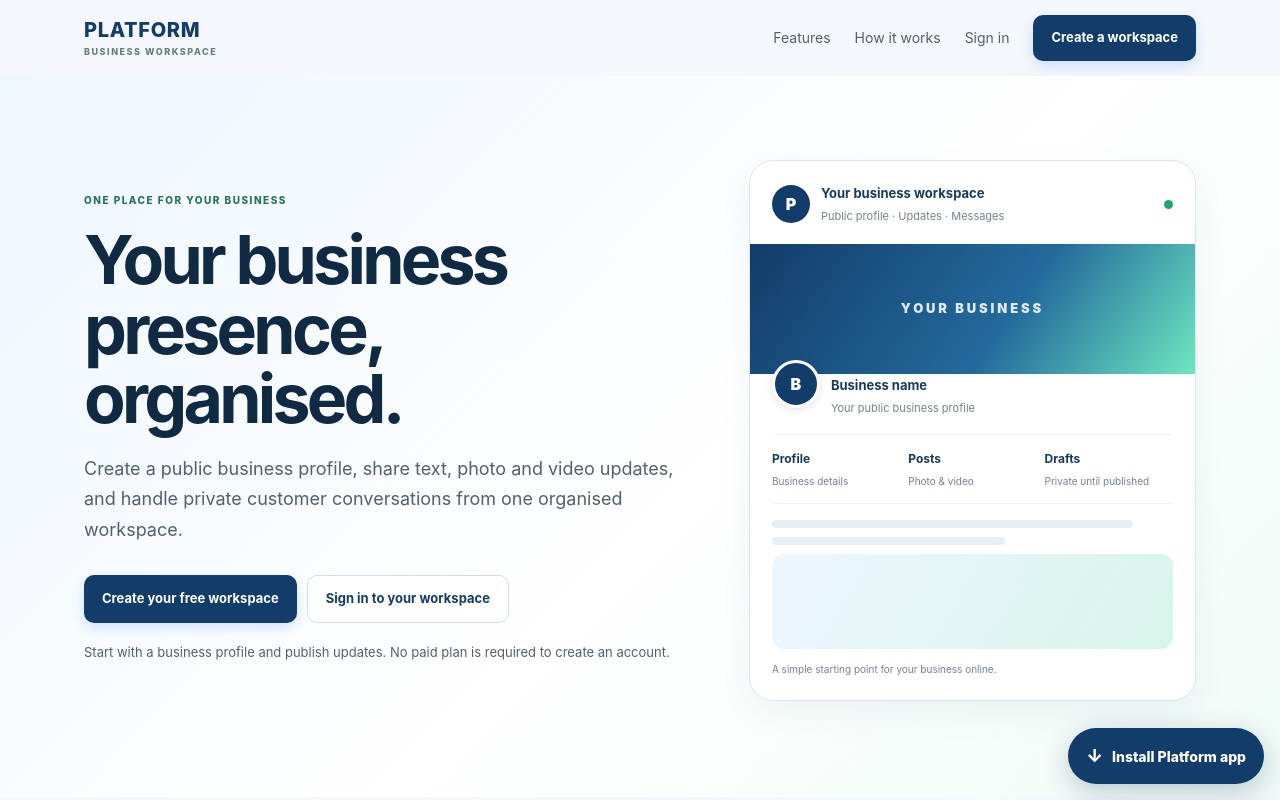
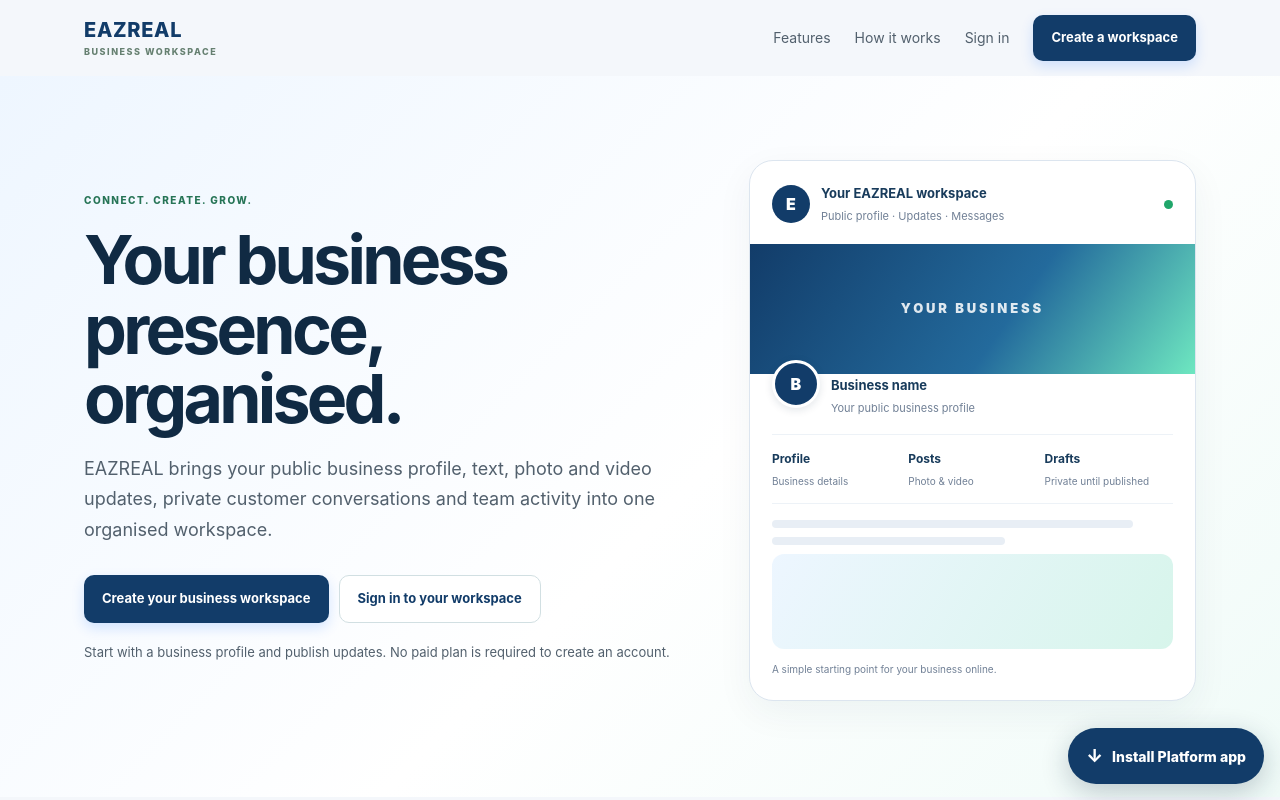
Before and after one commit to agentsarahmitchell56-code/USHopeBridge, a Next.js app: page / in a window 1280 px wide. Shown: the top 800 px of the page. Built offline with nearby package versions, Linux system fonts and the light colour scheme.

Commit message:
Rebrand business landing page as EAZREAL

```diff
--- a/app/page.tsx
+++ b/app/page.tsx
@@ -10,7 +10,7 @@ export default function HomePage() {
   return (
     <main>
       <header className="nav container" style={{ minHeight: 76, gap: 24 }}>
-        <Link href="/" className="brand" aria-label="Platform home">PLATFORM<span>BUSINESS WORKSPACE</span></Link>
+        <Link href="/" className="brand" aria-label="EAZREAL home">EAZREAL<span>BUSINESS WORKSPACE</span></Link>
         <nav className="links" aria-label="Main navigation">
           <a href="#features">Features</a>
           <a href="#how-it-works">How it works</a>
@@ -26,17 +26,17 @@ export default function HomePage() {
       <section className="hero">
         <div className="container hero-grid">
           <div>
-            <span className="eyebrow">ONE PLACE FOR YOUR BUSINESS</span>
+            <span className="eyebrow">CONNECT. CREATE. GROW.</span>
             <h1>Your business presence, organised.</h1>
-            <p>Create a public business profile, share text, photo and video updates, and handle private customer conversations from one organised workspace.</p>
+            <p>EAZREAL brings your public business profile, text, photo and video updates, private customer conversations and team activity into one organised workspace.</p>
             <div className="actions">
-              <Link href="/business/register" className="btn primary">Create your free workspace</Link>
+              <Link href="/business/register" className="btn primary">Create your business workspace</Link>
               <Link href="/business/login" className="btn secondary">Sign in to your workspace</Link>
             </div>
             <p style={{ fontSize: 13, marginTop: 18 }}>Start with a business profile and publish updates. No paid plan is required to create an account.</p>
           </div>
           <div className="card platform-preview">
-            <div className="platform-preview-top"><span className="platform-avatar">P</span><div><strong>Your business workspace</strong><small>Public profile · Updates · Messages</small></div><span className="platform-live-dot" /></div>
+            <div className="platform-preview-top"><span className="platform-avatar">E</span><div><strong>Your EAZREAL workspace</strong><small>Public profile · Updates · Messages</small></div><span className="platform-live-dot" /></div>
             <div className="platform-cover"><span>YOUR BUSINESS</span></div>
             <div className="platform-profile-row"><span className="platform-profile-avatar">B</span><div><strong>Business name</strong><small>Your public business profile</small></div></div>
             <div className="platform-preview-stats"><div><strong>Profile</strong><small>Business details</small></div><div><strong>Posts</strong><small>Photo & video</small></div><div><strong>Drafts</strong><small>Private until published</small></div></div>
```
